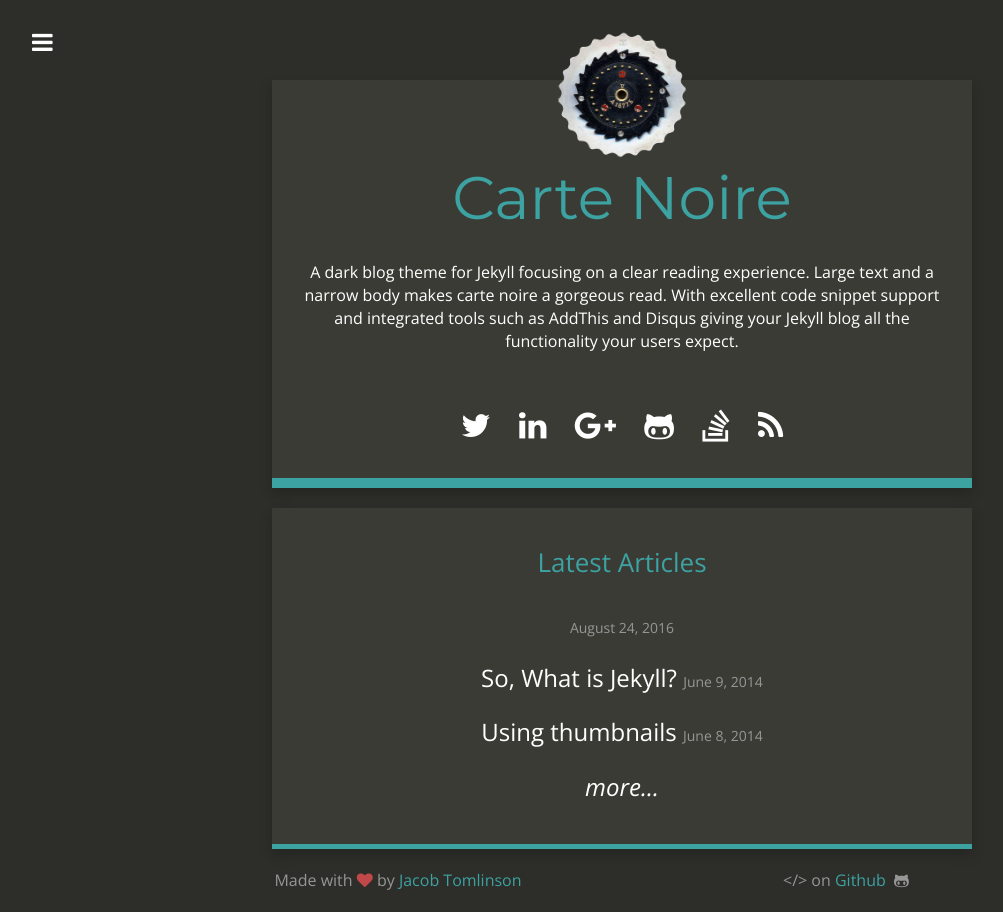
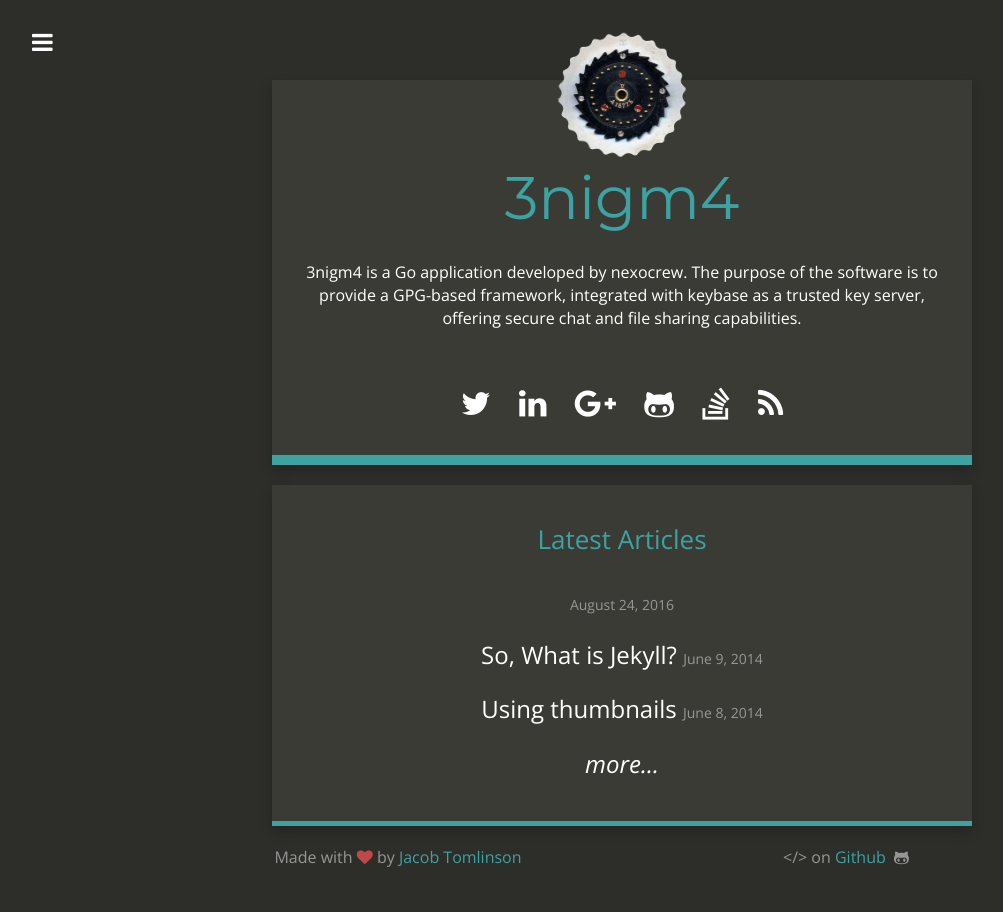
Before and after one commit to nexocrew/3nigm4, a Jekyll site: the page built from index.html, in a window 1280 px wide. Shown: the whole page, without its empty margins (18-1021 px from the left). Built offline with Jekyll 4.4.1, drawn with Linux system fonts in a browser that asks for light colours; nearby versions of some CDN libraries.

Commit message:
[UPD][CONFIG] Update config, also try to find where our new post is located in the website

```diff
--- a/_config.yml
+++ b/_config.yml
@@ -1,10 +1,10 @@
 # Site settings
-title: "Carte Noire"
+title: "3nigm4"
 email: jacob@jacobtomlinson.co.uk
-description: "A dark blog theme for Jekyll."
+description: "A command line chat based on keybase.."
 baseurl: "http://nexocrew.github.io/3nigm4/"
 url: "http://nexocrew.github.io/3nigm4/"
-title_description: "A dark blog theme for Jekyll focusing on a clear reading experience. Large text and a narrow body makes carte noire a gorgeous read. With excellent code snippet support and integrated tools such as AddThis and Disqus giving your Jekyll blog all the functionality your users expect."
+title_description: "3nigm4 is a Go application developed by nexocrew. The purpose of the software is to provide a GPG-based framework, integrated with keybase as a trusted key server, offering secure chat and file sharing capabilities."
 title_image: "http://www.gravatar.com/avatar/00000000000000000000000000000000?s=500&d=mm"
 google_analytics: "UA-20365477-4"
 disqus_account: cartenoire
```
Also changed, not shown: _posts/2016-08-23-welcome-to-3nigm4.md (renamed from _posts/2015-03-23-welcome-to-carte-noir.md, +1 -1 lines).
